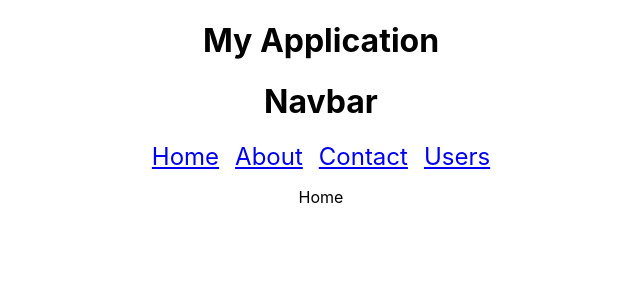
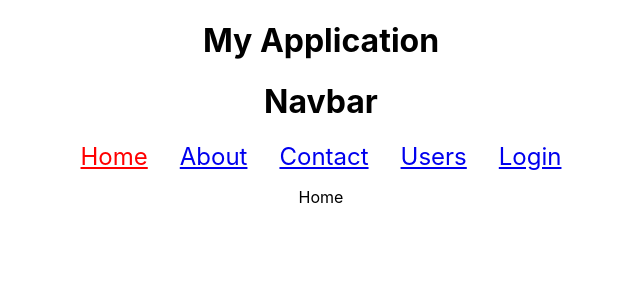
Before and after one commit to Rohitb1107/RCT-121, a React (Vite) app in the folder react-router-1/: page / in a window 1280 px wide. Shown: the top 300 px of the page, without its empty margins (319-959 px from the left). Built offline with nearby package versions, Linux system fonts and the light colour scheme.

Commit message:
login update

```diff
--- a/react-router-1/src/components/AllRoutes.jsx
+++ b/react-router-1/src/components/AllRoutes.jsx
@@ -6,8 +6,8 @@ import Contact from "./Contact";
 import Users from "./Users";
 import UserPage from "./UserPage";
 import Login from "./Login";
+import PrivateRoute from "./PrivateRoute";
 import { Routes, Route } from "react-router-dom";
-import PrivateRoute from "./PrivateRoute";
 
 const AllRoutes = () => {
   return (
--- a/react-router-1/src/components/Login.jsx
+++ b/react-router-1/src/components/Login.jsx
@@ -1,10 +1,11 @@
 import axios from "axios";
 import React, { useState, useContext } from "react";
-import { Navigate } from "react-router-dom";
+import { Navigate, useNavigate } from "react-router-dom";
 import { AuthContext } from "../Context/AuthContext";
 
 const Login = () => {
   const [state, dispatch] = useContext(AuthContext);
+  const navigate = useNavigate();
 
   const loginUser = async () => {
     axios({
@@ -21,6 +22,7 @@ const Login = () => {
           type: "LOGIN_SUCCESS",
           payload: res.data.token,
         });
+        navigate("/users");
       })
       .catch((err) => {
         alert("Login failed");
--- a/react-router-1/src/components/Navbar.jsx
+++ b/react-router-1/src/components/Navbar.jsx
@@ -1,16 +1,45 @@
 import React from "react";
-import { Link } from "react-router-dom";
+import { Link, NavLink } from "react-router-dom";
 import "./style.css";
 
 const Navbar = () => {
+  const activeStyle = { color: "red", texDecoration: "none" };
   return (
     <>
       <h1>Navbar</h1>
       <div className="nav-div">
-        <Link to="/">Home</Link>
-        <Link to="/about">About</Link>
-        <Link to="/contact">Contact</Link>
-        <Link to="/users">Users</Link>
+        <nav>
+          <NavLink
+            style={({ isActive }) => (isActive ? activeStyle : undefined)}
+            to="/"
+          >
+            Home
+          </NavLink>
+          <NavLink
+            style={({ isActive }) => (isActive ? activeStyle : undefined)}
+            to="/about"
+          >
+            About
+          </NavLink>
+          <NavLink
+            style={({ isActive }) => (isActive ? activeStyle : undefined)}
+            to="/contact"
+          >
+            Contact
+          </NavLink>
+          <NavLink
+            style={({ isActive }) => (isActive ? activeStyle : undefined)}
+            to="/users"
+          >
+            Users
+          </NavLink>
+          <NavLink
+            style={({ isActive }) => (isActive ? activeStyle : undefined)}
+            to="/login"
+          >
+            Login
+          </NavLink>
+        </nav>
       </div>
     </>
   );
--- a/react-router-1/src/components/PrivateRoute.jsx
+++ b/react-router-1/src/components/PrivateRoute.jsx
@@ -3,13 +3,13 @@ import { Navigate } from "react-router-dom";
 
 import { AuthContext } from "../Context/AuthContext";
 
-const PrivateRoute = ({ children }) => {
+const PrivateRoute = ({ children, to }) => {
   const [state] = useContext(AuthContext);
 
   if (state.isAuth) {
     return children;
   }
-  return <Navigate to="/login" />;
+  return <Navigate to={to || "/login"} />;
 };
 
 export default PrivateRoute;
--- a/react-router-1/src/components/style.css
+++ b/react-router-1/src/components/style.css
@@ -1,7 +1,11 @@
 .nav-div {
-  display: flex;
-  justify-content: center;
   gap: 1rem;
   font-size: 1.5rem;
   margin-bottom: 1rem;
 }
+
+nav {
+  display: flex;
+  justify-content: center;
+  gap: 2rem;
+}
```
